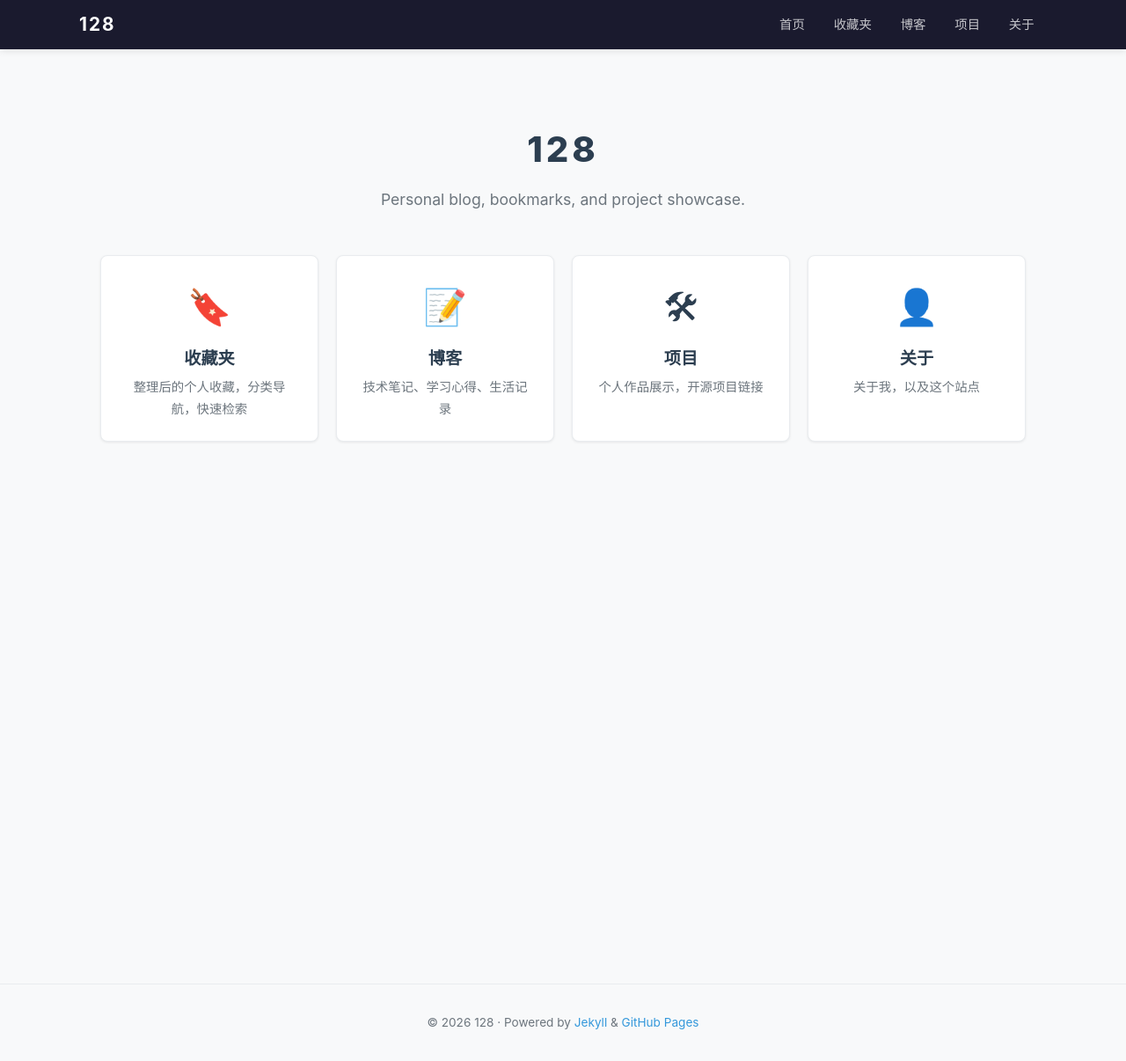
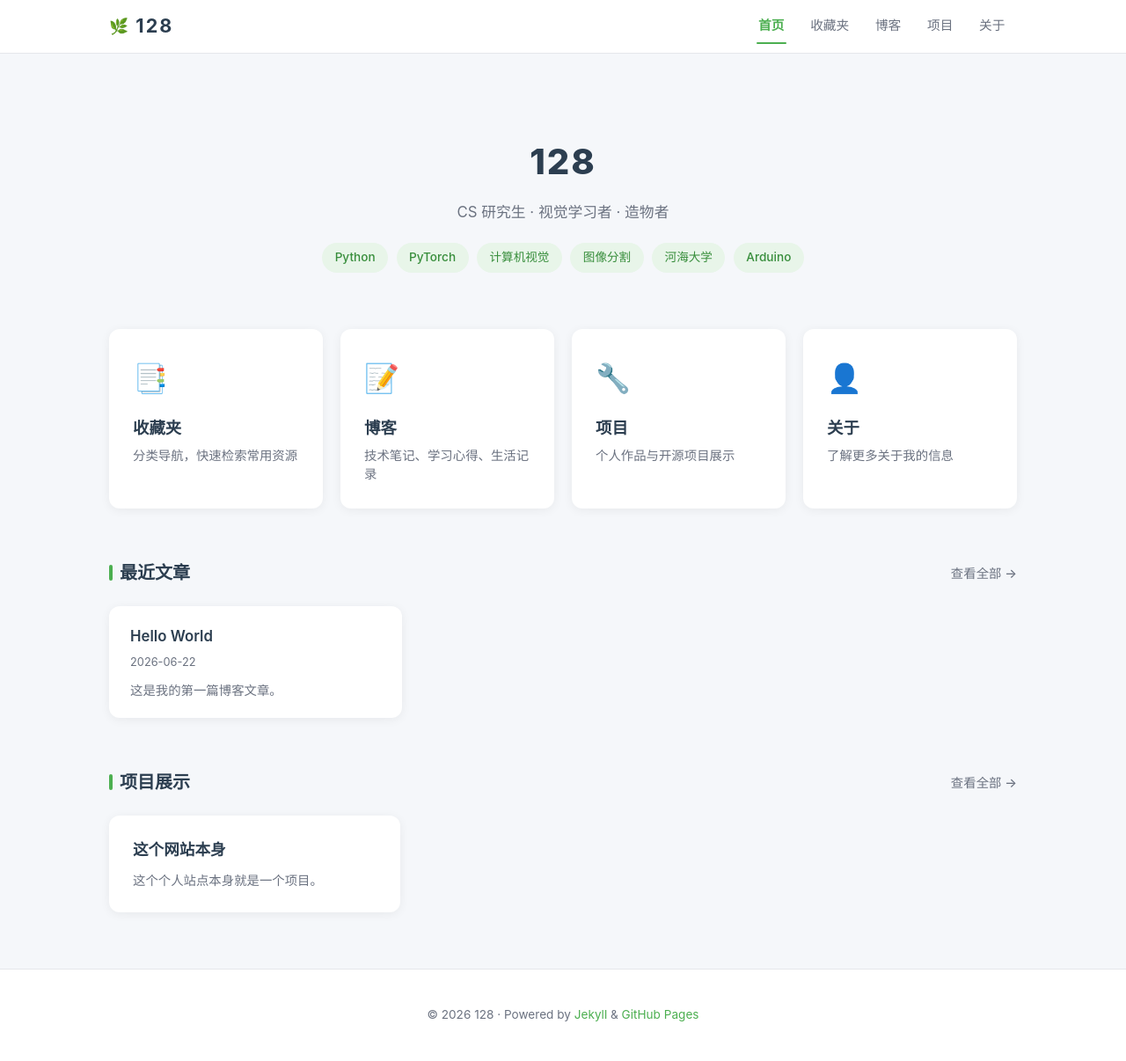
Before and after one commit to Bahu-Tang/Bahu-Tang.github.io, a Jekyll site: the page built from index.md, in a window 1280 px wide and 1206 px high. Shown: the whole window at 88% size. Built offline with Jekyll 4.4.1, drawn with Linux system fonts in a browser that asks for light colours.

Commit message:
Redesign: apple green theme, new nav, homepage widgets

```diff
--- a/_includes/header.html
+++ b/_includes/header.html
@@ -2,11 +2,11 @@
   <div class="header-inner">
     <a href="{{ '/' | relative_url }}" class="site-title">{{ site.title }}</a>
     <nav class="site-nav">
-      <a href="{{ '/' | relative_url }}">首页</a>
-      <a href="{{ '/bookmarks/' | relative_url }}">收藏夹</a>
-      <a href="{{ '/blog/' | relative_url }}">博客</a>
-      <a href="{{ '/projects/' | relative_url }}">项目</a>
-      <a href="{{ '/about/' | relative_url }}">关于</a>
+      <a href="{{ '/' | relative_url }}" {% if page.url == '/' %}class="active"{% endif %}>首页</a>
+      <a href="{{ '/bookmarks/' | relative_url }}" {% if page.url == '/bookmarks/' %}class="active"{% endif %}>收藏夹</a>
+      <a href="{{ '/blog/' | relative_url }}" {% if page.url == '/blog/' %}class="active"{% endif %}>博客</a>
+      <a href="{{ '/projects/' | relative_url }}" {% if page.url == '/projects/' %}class="active"{% endif %}>项目</a>
+      <a href="{{ '/about/' | relative_url }}" {% if page.url == '/about/' %}class="active"{% endif %}>关于</a>
     </nav>
   </div>
 </header>
--- a/assets/css/style.scss
+++ b/assets/css/style.scss
@@ -1,24 +1,25 @@
 ---
 ---
 
-/* ===== Reset & Base ===== */
-*, *::before, *::after { box-sizing: border-box; margin: 0; padding: 0; }
+/* ===== Apple Green Theme for 128 ===== */
 
 :root {
-  --bg: #f8f9fa;
-  --card-bg: #ffffff;
-  --text: #2c3e50;
-  --text-light: #6c757d;
-  --primary: #3498db;
-  --primary-dark: #2980b9;
-  --border: #e9ecef;
-  --header-bg: #1a1a2e;
-  --header-text: #ffffff;
-  --radius: 8px;
-  --shadow: 0 1px 3px rgba(0,0,0,0.08);
-  --shadow-hover: 0 4px 12px rgba(0,0,0,0.12);
-  --max-width: 1100px;
+  --green: #4CAF50;
+  --green-dark: #388E3C;
+  --green-light: #C8E6C9;
+  --green-pale: #E8F5E9;
+  --text: #2C3E50;
+  --text-light: #6B7280;
+  --bg: #F5F7FA;
+  --card: #FFFFFF;
+  --border: #E5E7EB;
+  --radius: 12px;
+  --shadow: 0 2px 12px rgba(0,0,0,0.06);
+  --shadow-lg: 0 8px 24px rgba(0,0,0,0.10);
+  --transition: 0.2s ease;
 }
+
+*, *::before, *::after { box-sizing: border-box; margin: 0; padding: 0; }
 
 html { font-size: 16px; scroll-behavior: smooth; }
 
@@ -26,114 +27,195 @@ body {
   font-family: -apple-system, BlinkMacSystemFont, "Segoe UI", Roboto, "Helvetica Neue", Arial, "Noto Sans SC", sans-serif;
   background: var(--bg);
   color: var(--text);
-  line-height: 1.7;
+  line-height: 1.75;
   min-height: 100vh;
   display: flex;
   flex-direction: column;
+  -webkit-font-smoothing: antialiased;
 }
 
-a { color: var(--primary); text-decoration: none; }
-a:hover { color: var(--primary-dark); }
+a { color: var(--green); text-decoration: none; transition: color var(--transition); }
+a:hover { color: var(--green-dark); }
 
+/* ===== Header ===== */
+.site-header {
+  background: var(--card);
+  border-bottom: 1px solid var(--border);
+  position: sticky;
+  top: 0;
+  z-index: 100;
+  backdrop-filter: blur(12px);
+  background: rgba(255,255,255,0.92);
+}
+
+.header-inner {
+  max-width: 1080px;
+  margin: 0 auto;
+  padding: 0 1.5rem;
+  display: flex;
+  align-items: center;
+  justify-content: space-between;
+  height: 60px;
+}
+
+.site-title {
+  font-size: 1.35rem;
+  font-weight: 700;
+  color: var(--text);
+  letter-spacing: 2px;
+  display: flex;
+  align-items: center;
+  gap: 0.4rem;
+}
+.site-title::before { content: "🌿"; font-size: 1.1rem; }
+.site-title:hover { color: var(--green); }
+
+.site-nav { display: flex; align-items: center; gap: 0.15rem; }
+.site-nav a {
+  color: var(--text-light);
+  padding: 0.35rem 0.85rem;
+  border-radius: 8px;
+  font-size: 0.92rem;
+  font-weight: 500;
+  position: relative;
+  transition: all var(--transition);
+}
+.site-nav a:hover { color: var(--green); background: var(--green-pale); }
+.site-nav a.active { color: var(--green); font-weight: 600; }
+.site-nav a.active::after {
+  content: "";
+  position: absolute;
+  bottom: -2px;
+  left: 50%;
+  transform: translateX(-50%);
+  width: 60%;
+  height: 2px;
+  background: var(--green);
+  border-radius: 1px;
+}
+
+/* ===== Container ===== */
 .container {
-  max-width: var(--max-width);
+  max-width: 1080px;
   margin: 0 auto;
-  padding: 2rem 1.5rem;
+  padding: 2.5rem 1.5rem 4rem;
   flex: 1;
   width: 100%;
 }
 
-/* ===== Header ===== */
-.site-header {
-  background: var(--header-bg);
-  color: var(--header-text);
-  padding: 0 1.5rem;
-  position: sticky;
-  top: 0;
-  z-index: 100;
-  box-shadow: 0 2px 8px rgba(0,0,0,0.1);
-}
-
-.header-inner {
-  max-width: var(--max-width);
-  margin: 0 auto;
-  display: flex;
-  align-items: center;
-  justify-content: space-between;
-  height: 56px;
-}
-
-.site-title {
-  color: var(--header-text);
-  font-size: 1.3rem;
-  font-weight: 700;
-  letter-spacing: 2px;
-}
-.site-title:hover { color: #e0e0e0; }
-
-.site-nav { display: flex; gap: 0.25rem; }
-.site-nav a {
-  color: rgba(255,255,255,0.75);
-  padding: 0.4rem 0.9rem;
-  border-radius: 6px;
-  font-size: 0.9rem;
-  transition: all 0.2s;
-}
-.site-nav a:hover { color: #fff; background: rgba(255,255,255,0.1); }
-
-/* ===== Footer ===== */
-.site-footer {
-  text-align: center;
-  padding: 2rem 1.5rem;
-  color: var(--text-light);
-  font-size: 0.85rem;
-  border-top: 1px solid var(--border);
-  margin-top: auto;
-}
-
-/* ===== Hero (Home) ===== */
+/* ===== Hero ===== */
 .hero {
   text-align: center;
   padding: 3rem 0 2rem;
 }
-.hero h1 {
-  font-size: 2.5rem;
-  font-weight: 800;
-  letter-spacing: 4px;
-  margin-bottom: 0.5rem;
+.hero h1 { font-size: 2.5rem; font-weight: 800; color: var(--text); letter-spacing: 2px; }
+.hero-subtitle { color: var(--text-light); font-size: 1.05rem; margin-top: 0.5rem; }
+
+.tag-cloud {
+  display: flex;
+  justify-content: center;
+  flex-wrap: wrap;
+  gap: 0.6rem;
+  margin-top: 1.25rem;
 }
-.hero-subtitle {
-  color: var(--text-light);
-  font-size: 1.1rem;
+.tag {
+  padding: 0.3rem 0.9rem;
+  background: var(--green-pale);
+  color: var(--green-dark);
+  border-radius: 20px;
+  font-size: 0.85rem;
+  font-weight: 500;
+  transition: all var(--transition);
 }
+.tag:hover { background: var(--green-light); }
 
-/* ===== Cards (Home) ===== */
+/* ===== Nav Cards ===== */
 .nav-cards {
   display: grid;
   grid-template-columns: repeat(auto-fit, minmax(220px, 1fr));
   gap: 1.25rem;
-  margin-top: 1rem;
+  margin: 2rem 0 0;
 }
 
 .card {
-  background: var(--card-bg);
-  border: 1px solid var(--border);
+  background: var(--card);
   border-radius: var(--radius);
-  padding: 1.5rem;
-  text-align: center;
+  padding: 1.75rem 1.5rem;
+  text-align: left;
   box-shadow: var(--shadow);
-  transition: all 0.25s;
+  transition: all var(--transition);
   display: block;
   color: var(--text);
+  border-left: 3px solid transparent;
+  position: relative;
+  overflow: hidden;
 }
 .card:hover {
-  transform: translateY(-3px);
-  box-shadow: var(--shadow-hover);
+  transform: translateY(-4px);
+  box-shadow: 0 8px 24px rgba(76,175,80,0.15);
+  border-left-color: var(--green);
   color: var(--text);
 }
-.card-icon { font-size: 2.5rem; display: block; margin-bottom: 0.5rem; }
-.card h2 { font-size: 1.2rem; margin-bottom: 0.3rem; }
-.card p { font-size: 0.9rem; color: var(--text-light); }
+.card-icon { font-size: 2rem; display: block; margin-bottom: 0.75rem; }
+.card h2 { font-size: 1.15rem; font-weight: 700; margin-bottom: 0.3rem; }
+.card p { font-size: 0.9rem; color: var(--text-light); line-height: 1.5; }
+
+/* ===== Section Headers ===== */
+.section-header {
+  display: flex;
+  align-items: center;
+  justify-content: space-between;
+  margin: 3.5rem 0 1.25rem;
+}
+.section-header h2 {
+  font-size: 1.25rem;
+  font-weight: 700;
+  color: var(--text);
+  display: flex;
+  align-items: center;
+  gap: 0.5rem;
+}
+.section-header h2::before {
+  content: "";
+  display: inline-block;
+  width: 4px;
+  height: 18px;
+  background: var(--green);
+  border-radius: 2px;
+}
+.section-header a {
+  font-size: 0.9rem;
+  font-weight: 500;
+  color: var(--text-light);
+  transition: color var(--transition);
+}
+.section-header a:hover { color: var(--green); }
+
+/* ===== Blog Cards ===== */
+.blog-grid {
+  display: grid;
+  grid-template-columns: repeat(auto-fill, minmax(300px, 1fr));
+  gap: 1rem;
+}
+
+.blog-card {
+  background: var(--card);
+  border-radius: var(--radius);
+  padding: 1.25rem 1.5rem;
+  box-shadow: var(--shadow);
+  transition: all var(--transition);
+}
+.blog-card:hover { transform: translateY(-2px); box-shadow: var(--shadow-lg); }
+.blog-card h3 { font-size: 1.05rem; font-weight: 600; margin-bottom: 0.25rem; }
+.blog-card h3 a { color: var(--text); }
+.blog-card h3 a:hover { color: var(--green); }
+.blog-card time {
+  font-size: 0.8rem;
+  color: var(--text-light);
+  display: block;
+  margin-bottom: 0.5rem;
+}
+.blog-card p { font-size: 0.9rem; color: var(--text-light); line-height: 1.6; }
 
 /* ===== Bookmarks Page ===== */
 .bookmarks-page {
@@ -143,77 +225,77 @@ a:hover { color: var(--primary-dark); }
 }
 
 .bookmarks-sidebar {
-  width: 280px;
+  width: 270px;
   min-width: 240px;
-  background: var(--card-bg);
-  border: 1px solid var(--border);
+  background: var(--card);
   border-radius: var(--radius);
-  padding: 1rem;
-  max-height: calc(100vh - 120px);
+  box-shadow: var(--shadow);
+  padding: 1.25rem 1rem;
+  max-height: calc(100vh - 100px);
   overflow-y: auto;
   position: sticky;
-  top: 72px;
+  top: 80px;
 }
 
 .bm-search-input {
   width: 100%;
-  padding: 0.5rem 0.75rem;
-  border: 1px solid var(--border);
-  border-radius: 6px;
+  padding: 0.55rem 0.85rem;
+  border: 1.5px solid var(--border);
+  border-radius: 10px;
   font-size: 0.9rem;
-  margin-bottom: 0.75rem;
+  margin-bottom: 1rem;
   outline: none;
+  transition: border-color var(--transition);
+  background: var(--bg);
 }
-.bm-search-input:focus { border-color: var(--primary); }
+.bm-search-input:focus { border-color: var(--green); background: var(--card); }
 
-.bm-tree { list-style: none; }
-.bm-tree ul { list-style: none; }
+.bm-tree, .bm-tree ul { list-style: none; }
 
 .bm-folder {
-  padding: 0.25rem 0;
+  padding: 0.3rem 0.35rem;
   cursor: pointer;
-  font-size: 0.9rem;
-  border-radius: 4px;
-  transition: background 0.15s;
+  font-size: 0.88rem;
+  border-radius: 6px;
+  transition: all var(--transition);
   display: flex;
   align-items: center;
-  gap: 0.25rem;
+  gap: 0.3rem;
+  color: var(--text);
 }
-.bm-folder:hover { background: #f0f4ff; }
-.bm-toggle {
-  font-size: 0.6rem;
-  width: 14px;
-  flex-shrink: 0;
-  color: var(--text-light);
-}
+.bm-folder:hover { background: var(--green-pale); }
+.bm-toggle { font-size: 0.55rem; width: 12px; flex-shrink: 0; color: var(--green); }
 
 .bookmarks-content {
   flex: 1;
-  background: var(--card-bg);
-  border: 1px solid var(--border);
+  background: var(--card);
   border-radius: var(--radius);
-  padding: 1.5rem;
+  box-shadow: var(--shadow);
+  padding: 1.75rem 2rem;
 }
 
 .bookmarks-content h2 {
-  font-size: 1.3rem;
-  margin-bottom: 1rem;
-  padding-bottom: 0.5rem;
-  border-bottom: 2px solid var(--primary);
+  font-size: 1.25rem;
+  margin-bottom: 1.25rem;
+  padding-bottom: 0.6rem;
+  border-bottom: 2px solid var(--green-light);
+  color: var(--text);
 }
 
 .bm-links { list-style: none; }
-.bm-links li { margin-bottom: 0.4rem; }
+.bm-links li { margin-bottom: 0.3rem; }
 .bm-links a {
   display: block;
-  padding: 0.5rem 0.75rem;
-  border-radius: 6px;
+  padding: 0.55rem 0.85rem;
+  border-radius: 8px;
   font-size: 0.9rem;
-  transition: all 0.15s;
+  color: var(--text);
+  transition: all var(--transition);
 }
 .bm-links a:hover {
-  background: #f0f4ff;
-  color: var(--primary-dark);
+  background: var(--green-pale);
+  color: var(--green-dark);
+  padding-left: 1rem;
 }
 
 .bm-subfolders {
@@ -223,111 +305,145 @@ a:hover { color: var(--primary-dark); }
   gap: 0.5rem;
 }
 .bm-subfolder {
-  padding: 0.35rem 0.75rem;
-  background: #f0f4ff;
+  padding: 0.35rem 0.85rem;
+  background: var(--green-pale);
+  color: var(--green-dark);
   border-radius: 20px;
   font-size: 0.85rem;
   cursor: pointer;
-  color: var(--primary);
-  transition: background 0.15s;
+  transition: all var(--transition);
+  font-weight: 500;
 }
-.bm-subfolder:hover { background: #dde8ff; }
+.bm-subfolder:hover { background: var(--green-light); }
 
 .bm-placeholder {
   color: var(--text-light);
-  font-size: 1.1rem;
+  font-size: 1.05rem;
   text-align: center;
-  padding: 3rem 0;
+  padding: 4rem 0;
+}
+.bm-placeholder::before {
+  content: "📂";
+  display: block;
+  font-size: 3rem;
+  margin-bottom: 1rem;
+  opacity: 0.4;
 }
 
-/* ===== Blog & Projects ===== */
+/* ===== Blog List ===== */
 .blog-list h1, .projects-list h1 {
-  font-size: 1.8rem;
+  font-size: 1.6rem;
+  font-weight: 700;
   margin-bottom: 1.5rem;
+  padding-bottom: 0.6rem;
+  border-bottom: 2px solid var(--green-light);
 }
 
-.blog-card {
-  background: var(--card-bg);
-  border: 1px solid var(--border);
-  border-radius: var(--radius);
-  padding: 1.25rem 1.5rem;
-  margin-bottom: 1rem;
-  box-shadow: var(--shadow);
-  transition: box-shadow 0.2s;
+/* ===== Post ===== */
+.post-header {
+  margin-bottom: 2rem;
+  padding-bottom: 1rem;
+  border-bottom: 2px solid var(--green-light);
 }
-.blog-card:hover { box-shadow: var(--shadow-hover); }
-.blog-card h2 { font-size: 1.2rem; margin-bottom: 0.25rem; }
-.blog-card h2 a { color: var(--text); }
-.blog-card h2 a:hover { color: var(--primary); }
-.blog-card time {
-  font-size: 0.8rem;
-  color: var(--text-light);
-  display: block;
-  margin-bottom: 0.5rem;
-}
-.blog-card p {
-  color: var(--text-light);
-  font-size: 0.95rem;
-}
+.post-header h1 { font-size: 1.8rem; font-weight: 700; }
+.post-header time { color: var(--text-light); font-size: 0.9rem; display: block; margin-top: 0.25rem; }
+.post-content { line-height: 1.9; font-size: 1.02rem; }
+.post-content p { margin-bottom: 1.15rem; }
+.post-content ul, .post-content ol { margin: 0.75rem 0 0.75rem 1.5rem; }
+.post-content a { text-decoration: underline; text-underline-offset: 3px; }
 
+/* ===== Projects ===== */
 .project-cards {
   display: grid;
-  grid-template-columns: repeat(auto-fit, minmax(280px, 1fr));
+  grid-template-columns: repeat(auto-fill, minmax(280px, 1fr));
   gap: 1.25rem;
 }
 .project-card {
-  background: var(--card-bg);
-  border: 1px solid var(--border);
+  background: var(--card);
   border-radius: var(--radius);
   padding: 1.5rem;
   box-shadow: var(--shadow);
-  transition: all 0.25s;
+  transition: all var(--transition);
   color: var(--text);
   display: block;
+  border-left: 3px solid transparent;
 }
 .project-card:hover {
-  transform: translateY(-2px);
-  box-shadow: var(--shadow-hover);
+  transform: translateY(-3px);
+  box-shadow: 0 8px 24px rgba(76,175,80,0.15);
+  border-left-color: var(--green);
   color: var(--text);
 }
-.project-card h2 { font-size: 1.15rem; margin-bottom: 0.35rem; }
+.project-card h2 { font-size: 1.1rem; font-weight: 600; margin-bottom: 0.4rem; }
 .project-card p { font-size: 0.9rem; color: var(--text-light); }
-
-/* ===== Post ===== */
-.post-header {
-  margin-bottom: 1.5rem;
-  padding-bottom: 1rem;
-  border-bottom: 2px solid var(--primary);
-}
-.post-header h1 { font-size: 1.8rem; }
-.post-header time { color: var(--text-light); font-size: 0.9rem; }
-.post-content { line-height: 1.9; }
-.post-content p { margin-bottom: 1rem; }
-.post-content ul, .post-content ol { margin: 0.75rem 0 0.75rem 1.5rem; }
 
 /* ===== About ===== */
 .about-page { max-width: 700px; }
-.about-page h1 { font-size: 1.8rem; margin-bottom: 1.5rem; }
+.about-page h1 {
+  font-size: 1.6rem;
+  font-weight: 700;
+  margin-bottom: 1.5rem;
+  padding-bottom: 0.6rem;
+  border-bottom: 2px solid var(--green-light);
+}
 .about-content p { margin-bottom: 1rem; }
 
-/* ===== Empty state ===== */
+/* ===== Empty State ===== */
 .empty-hint {
   text-align: center;
   color: var(--text-light);
-  padding: 3rem 0;
-  font-size: 1.1rem;
+  padding: 3.5rem 0;
+  font-size: 1.05rem;
+}
+.empty-hint::before {
+  content: "🌱";
+  display: block;
+  font-size: 2.5rem;
+  margin-bottom: 0.75rem;
+  opacity: 0.6;
+}
+
+/* ===== Footer ===== */
+.site-footer {
+  text-align: center;
+  padding: 2.5rem 1.5rem;
+  color: var(--text-light);
+  font-size: 0.85rem;
+  border-top: 1px solid var(--border);
+  margin-top: auto;
+  background: var(--card);
+}
+.site-footer a { color: var(--green); }
+
+/* ===== Pulse Animation ===== */
+@keyframes pulse-dot {
+  0% { box-shadow: 0 0 0 0 rgba(76,175,80,0.4); }
+  70% { box-shadow: 0 0 0 12px rgba(76,175,80,0); }
+  100% { box-shadow: 0 0 0 0 rgba(76,175,80,0); }
+}
+.pulse-dot {
+  display: inline-block;
+  width: 10px; height: 10px;
+  background: var(--green);
+  border-radius: 50%;
+  animation: pulse-dot 2s infinite;
+  margin-right: 0.5rem;
+  vertical-align: middle;
 }
 
 /* ===== Responsive ===== */
 @media (max-width: 768px) {
+  .container { padding: 1.5rem 1rem 3rem; }
+  .hero { padding: 2rem 0 1rem; }
+  .hero h1 { font-size: 2rem; }
+  .nav-cards { grid-template-columns: 1fr 1fr; }
   .bookmarks-page { flex-direction: column; }
   .bookmarks-sidebar {
     width: 100%;
     max-height: 200px;
     position: static;
   }
-  .nav-cards { grid-template-columns: 1fr 1fr; }
-  .hero h1 { font-size: 2rem; }
-  .site-nav { gap: 0; }
-  .site-nav a { padding: 0.3rem 0.5rem; font-size: 0.8rem; }
+  .site-nav a { padding: 0.25rem 0.5rem; font-size: 0.8rem; }
+  .blog-grid { grid-template-columns: 1fr; }
+  .project-cards { grid-template-columns: 1fr; }
 }
--- a/index.md
+++ b/index.md
@@ -5,28 +5,67 @@ title: 首页
 
 <div class="hero">
   <h1>{{ site.title }}</h1>
-  <p class="hero-subtitle">{{ site.description }}</p>
+  <p class="hero-subtitle">CS 研究生 · 视觉学习者 · 造物者</p>
+  <div class="tag-cloud">
+    <span class="tag">Python</span>
+    <span class="tag">PyTorch</span>
+    <span class="tag">计算机视觉</span>
+    <span class="tag">图像分割</span>
+    <span class="tag">河海大学</span>
+    <span class="tag">Arduino</span>
+  </div>
 </div>
 
 <div class="nav-cards">
   <a href="{{ '/bookmarks/' | relative_url }}" class="card">
-    <span class="card-icon">&#128278;</span>
+    <span class="card-icon">📑</span>
     <h2>收藏夹</h2>
-    <p>整理后的个人收藏，分类导航，快速检索</p>
+    <p>分类导航，快速检索常用资源</p>
   </a>
   <a href="{{ '/blog/' | relative_url }}" class="card">
-    <span class="card-icon">&#128221;</span>
+    <span class="card-icon">📝</span>
     <h2>博客</h2>
     <p>技术笔记、学习心得、生活记录</p>
   </a>
   <a href="{{ '/projects/' | relative_url }}" class="card">
-    <span class="card-icon">&#128736;</span>
+    <span class="card-icon">🔧</span>
     <h2>项目</h2>
-    <p>个人作品展示，开源项目链接</p>
+    <p>个人作品与开源项目展示</p>
   </a>
   <a href="{{ '/about/' | relative_url }}" class="card">
-    <span class="card-icon">&#128100;</span>
+    <span class="card-icon">👤</span>
     <h2>关于</h2>
-    <p>关于我，以及这个站点</p>
+    <p>了解更多关于我的信息</p>
   </a>
 </div>
+
+{% if site.posts.size > 0 %}
+<div class="section-header">
+  <h2>最近文章</h2>
+  <a href="{{ '/blog/' | relative_url }}">查看全部 →</a>
+</div>
+<div class="blog-grid">
+  {% for post in site.posts limit:3 %}
+    <article class="blog-card">
+      <h3><a href="{{ post.url | relative_url }}">{{ post.title }}</a></h3>
+      <time>{{ post.date | date: "%Y-%m-%d" }}</time>
+      <p>{{ post.excerpt | strip_html | truncate: 120 }}</p>
+    </article>
+  {% endfor %}
+</div>
+{% endif %}
+
+{% if site.projects.size > 0 %}
+<div class="section-header">
+  <h2>项目展示</h2>
+  <a href="{{ '/projects/' | relative_url }}">查看全部 →</a>
+</div>
+<div class="project-cards">
+  {% for project in site.projects limit:3 %}
+    <a href="{{ project.url | relative_url }}" class="project-card">
+      <h2>{{ project.title }}</h2>
+      <p>{{ project.excerpt | strip_html | truncate: 100 }}</p>
+    </a>
+  {% endfor %}
+</div>
+{% endif %}
```
